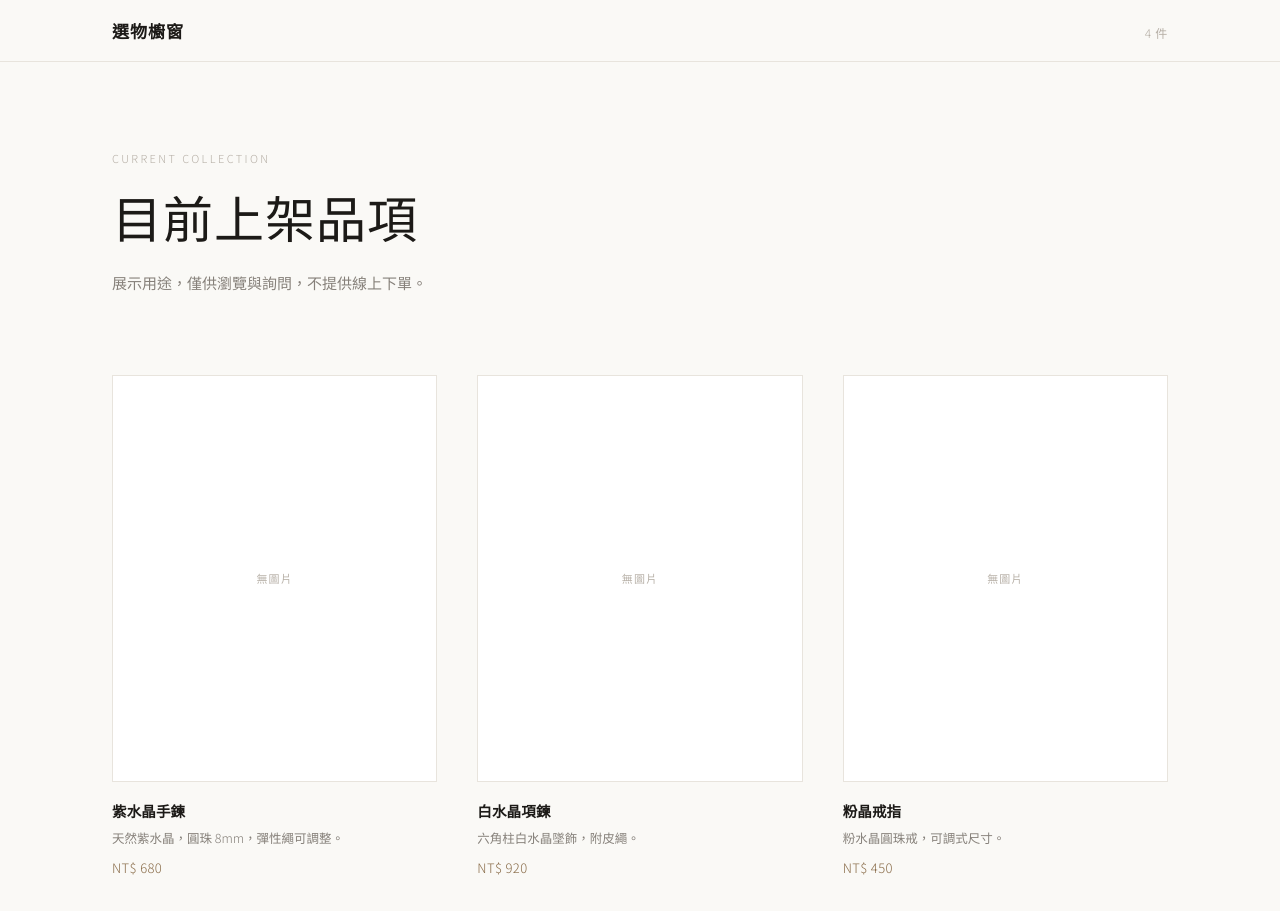
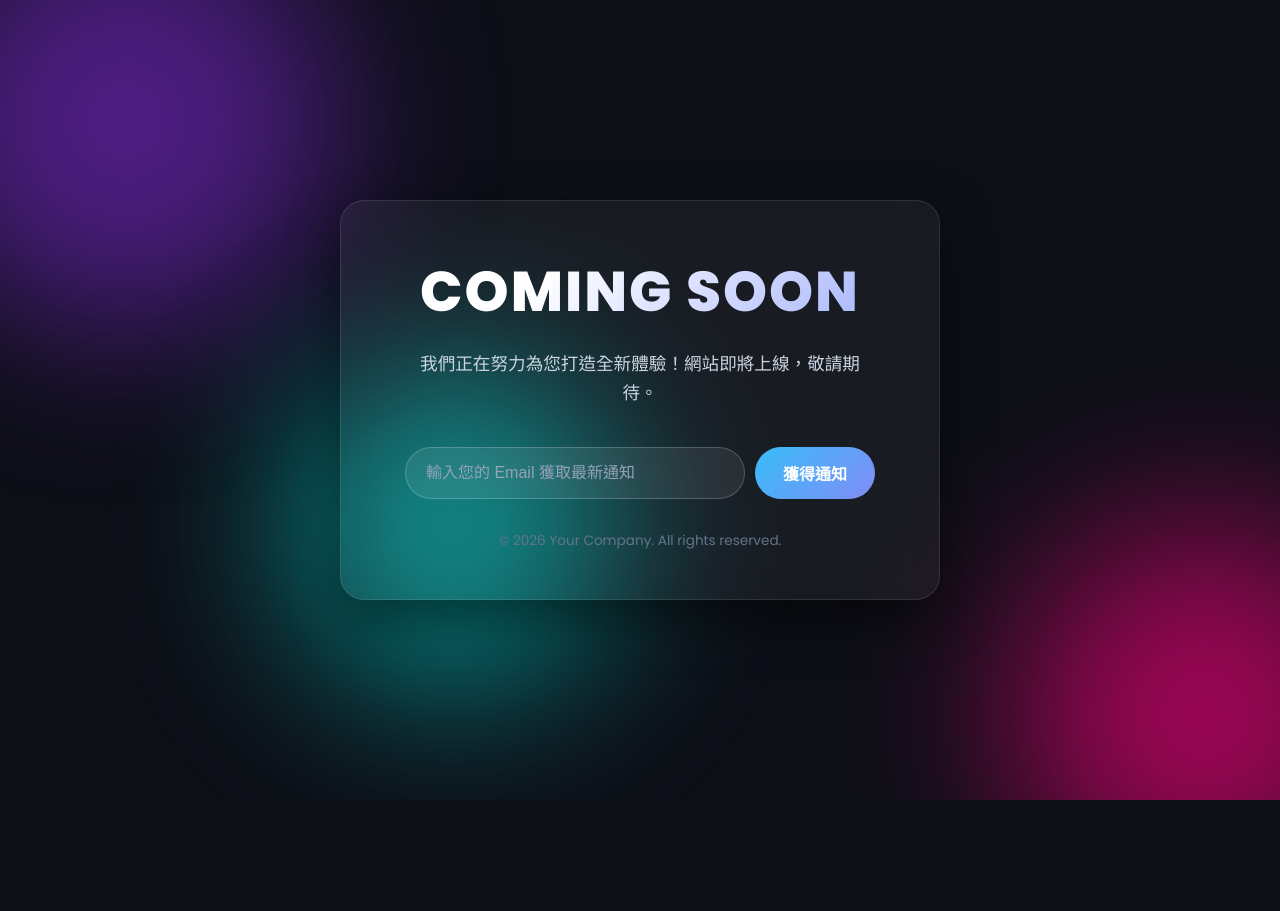
Before and after one commit to way8631-su/shopping, a plain HTML site: page index.html in a window 1280 px wide. Shown: the top 911 px of the page. After the commit the page ends 800 px from the top, so only its background shows below. Drawn offline with Linux system fonts and the light colour scheme.

Commit message:
Update index.html

```diff
--- a/index.html
+++ b/index.html
@@ -1,270 +1,238 @@
-<!doctype html>
-<html lang="zh-Hant">
+<!DOCTYPE html>
+<html lang="zh-TW">
 <head>
-<meta charset="UTF-8" />
-<title>選物櫥窗</title>
-<meta name="viewport" content="width=device-width, initial-scale=1" />
+    <meta charset="UTF-8">
+    <meta name="viewport" content="width=device-width, initial-scale=1.0">
+    <title>Coming Soon</title>
+    <!-- 引入 Google Fonts 提升字體質感 -->
     <link rel="preconnect" href="https://fonts.googleapis.com">
     <link rel="preconnect" href="https://fonts.gstatic.com" crossorigin>
-<link href="https://fonts.googleapis.com/css2?family=Shippori+Mincho:wght@500;600&family=Noto+Sans+TC:wght@300;400;500&display=swap" rel="stylesheet">
+    <link href="https://fonts.googleapis.com/css2?family=Poppins:wght@300;400;600;800&family=Noto+Sans+TC:wght@300;400;700&display=swap" rel="stylesheet">
+
     <style>
-  :root{
-    --bg: #faf9f6;
-    --surface: #ffffff;
-    --ink: #1c1a17;
-    --ink-soft: #86807a;
-    --ink-faint: #b6afa6;
-    --line: #e8e4dd;
-    --accent: #8a6d4a;
+        * {
+            margin: 0;
+            padding: 0;
+            box-sizing: border-box;
         }
-  @media (prefers-color-scheme: dark){
-    :root:not([data-theme="light"]){
-      --bg: #16140f;
-      --surface: #1e1b16;
-      --ink: #f3f0ea;
-      --ink-soft: #9b948a;
-      --ink-faint: #6b645b;
-      --line: #2c2820;
-      --accent: #cfa876;
+
+        body {
+            font-family: 'Poppins', 'Noto Sans TC', sans-serif;
+            background-color: #0d0f17;
+            color: #ffffff;
+            height: 100vh;
+            display: flex;
+            justify-content: center;
+            align-items: center;
+            overflow: hidden;
+            position: relative;
+        }
+
+        /* 動態流光背景效果 */
+        .background-blobs {
+            position: absolute;
+            width: 100%;
+            height: 100%;
+            top: 0;
+            left: 0;
+            z-index: 1;
+            overflow: hidden;
+        }
+
+        .blob {
+            position: absolute;
+            border-radius: 50%;
+            filter: blur(80px);
+            opacity: 0.6;
+            animation: float 10s infinite alternate ease-in-out;
+        }
+
+        .blob-1 {
+            width: 400px;
+            height: 400px;
+            background: #7928CA;
+            top: -100px;
+            left: -100px;
+        }
+
+        .blob-2 {
+            width: 350px;
+            height: 350px;
+            background: #FF0080;
+            bottom: -50px;
+            right: -50px;
+            animation-delay: -5s;
+        }
+
+        .blob-3 {
+            width: 300px;
+            height: 300px;
+            background: #00DFD8;
+            bottom: 20%;
+            left: 20%;
+            animation-delay: -3s;
+        }
+
+        @keyframes float {
+            0% {
+                transform: translate(0, 0) scale(1);
+            }
+            100% {
+                transform: translate(50px, 40px) scale(1.1);
             }
         }
-  :root[data-theme="dark"]{
-    --bg: #16140f;
-    --surface: #1e1b16;
-    --ink: #f3f0ea;
-    --ink-soft: #9b948a;
-    --ink-faint: #6b645b;
-    --line: #2c2820;
-    --accent: #cfa876;
+
+        /* 主要內容卡片（玻璃擬物風格） */
+        .container {
+            position: relative;
+            z-index: 10;
+            text-align: center;
+            padding: 3rem 4rem;
+            background: rgba(255, 255, 255, 0.05);
+            backdrop-filter: blur(16px);
+            -webkit-backdrop-filter: blur(16px);
+            border: 1px solid rgba(255, 255, 255, 0.1);
+            border-radius: 24px;
+            box-shadow: 0 20px 50px rgba(0, 0, 0, 0.5);
+            max-width: 600px;
+            width: 90%;
+            animation: fadeIn 1.2s ease-out;
         }
 
-  *{ box-sizing: border-box; }
-  body{
-    margin:0;
-    background: var(--bg);
-    color: var(--ink);
-    font-family: "Noto Sans TC", "Segoe UI", sans-serif;
-    font-weight: 300;
-    -webkit-font-smoothing: antialiased;
+        @keyframes fadeIn {
+            from {
+                opacity: 0;
+                transform: translateY(20px);
+            }
+            to {
+                opacity: 1;
+                transform: translateY(0);
+            }
         }
 
-  .topline{
-    border-bottom: 1px solid var(--line);
-  }
-  .topline-inner{
-    max-width: 1120px;
-    margin: 0 auto;
-    padding: 18px 32px;
-    display: flex;
-    align-items: baseline;
-    justify-content: space-between;
-  }
-  .mark{
-    font-family: "Shippori Mincho", serif;
-    font-size: 17px;
-    letter-spacing: 0.06em;
-    font-weight: 600;
-  }
-  .count{
-    font-size: 12px;
-    color: var(--ink-faint);
-    letter-spacing: 0.06em;
+        /* 標題與字體漸層 */
+        h1 {
+            font-size: 3.5rem;
+            font-weight: 800;
+            letter-spacing: 2px;
+            margin-bottom: 1rem;
+            background: linear-gradient(135deg, #FFF 30%, #a5b4fc 100%);
+            -webkit-background-clip: text;
+            -webkit-text-fill-color: transparent;
+            text-transform: uppercase;
         }
 
-  header{
-    max-width: 1120px;
-    margin: 0 auto;
-    padding: 88px 32px 64px;
-  }
-  .eyebrow{
-    font-size: 11px;
-    letter-spacing: 0.22em;
-    text-transform: uppercase;
-    color: var(--ink-faint);
-    margin-bottom: 18px;
-  }
-  h1{
-    font-family: "Shippori Mincho", serif;
-    font-weight: 500;
-    font-size: clamp(32px, 4.4vw, 50px);
-    line-height: 1.3;
-    margin: 0 0 20px;
-    text-wrap: balance;
-    letter-spacing: 0.02em;
-  }
-  .sub{
-    color: var(--ink-soft);
-    font-size: 15px;
-    line-height: 1.8;
-    max-width: 46ch;
+        p {
+            font-size: 1.1rem;
+            font-weight: 300;
+            color: #cbd5e1;
+            line-height: 1.6;
+            margin-bottom: 2.5rem;
         }
 
-  main{
-    max-width: 1120px;
-    margin: 0 auto;
-    padding: 0 32px 120px;
+        /* 訂閱/通知表單 */
+        .subscribe-form {
+            display: flex;
+            gap: 10px;
+            justify-content: center;
+            width: 100%;
         }
 
-  .grid{
-    display: grid;
-    grid-template-columns: repeat(auto-fill, minmax(260px, 1fr));
-    column-gap: 40px;
-    row-gap: 64px;
+        .subscribe-form input[type="email"] {
+            padding: 14px 20px;
+            border-radius: 50px;
+            border: 1px solid rgba(255, 255, 255, 0.2);
+            background: rgba(255, 255, 255, 0.08);
+            color: #fff;
+            font-size: 1rem;
+            outline: none;
+            flex: 1;
+            transition: all 0.3s ease;
         }
 
-  .card{
-    display: flex;
+        .subscribe-form input[type="email"]::placeholder {
+            color: #94a3b8;
+        }
+
+        .subscribe-form input[type="email"]:focus {
+            background: rgba(255, 255, 255, 0.15);
+            border-color: #38bdf8;
+            box-shadow: 0 0 15px rgba(56, 189, 248, 0.3);
+        }
+
+        .subscribe-form button {
+            padding: 14px 28px;
+            border-radius: 50px;
+            border: none;
+            background: linear-gradient(135deg, #38bdf8 0%, #818cf8 100%);
+            color: #fff;
+            font-weight: 600;
+            font-size: 1rem;
+            cursor: pointer;
+            transition: all 0.3s ease;
+            white-space: nowrap;
+        }
+
+        .subscribe-form button:hover {
+            transform: translateY(-2px);
+            box-shadow: 0 8px 20px rgba(56, 189, 248, 0.4);
+        }
+
+        .subscribe-form button:active {
+            transform: translateY(0);
+        }
+
+        /* 頁腳小字 */
+        .footer-text {
+            margin-top: 2rem;
+            font-size: 0.85rem;
+            color: #64748b;
+        }
+
+        /* 手機板適應 */
+        @media (max-width: 480px) {
+            .container {
+                padding: 2rem 1.5rem;
+            }
+
+            h1 {
+                font-size: 2.5rem;
+            }
+
+            .subscribe-form {
                 flex-direction: column;
             }
-  .card .imgwrap{
-    aspect-ratio: 4 / 5;
-    background: var(--surface);
-    border: 1px solid var(--line);
-    display:flex;
-    align-items:center;
-    justify-content:center;
-    overflow:hidden;
-    margin-bottom: 18px;
+
+            .subscribe-form button {
+                width: 100%;
             }
-  .card img{
-    width:100%;
-    height:100%;
-    object-fit: cover;
-    display:block;
-    transition: transform 0.5s ease;
-  }
-  .card:hover img{
-    transform: scale(1.035);
-  }
-  .noimg{
-    font-size: 11px;
-    letter-spacing: 0.1em;
-    color: var(--ink-faint);
-  }
-  .card .name{
-    font-size: 14.5px;
-    letter-spacing: 0.01em;
-    margin: 0 0 6px;
-  }
-  .card .desc{
-    font-size: 12.5px;
-    color: var(--ink-soft);
-    line-height: 1.7;
-    margin: 0 0 10px;
-  }
-  .card .price{
-    font-variant-numeric: tabular-nums;
-    font-size: 13px;
-    letter-spacing: 0.03em;
-    color: var(--accent);
-  }
-
-  .empty, .error{
-    text-align:center;
-    color: var(--ink-faint);
-    padding: 80px 20px;
-    font-size: 13px;
-    letter-spacing: 0.04em;
-  }
-
-  footer{
-    border-top: 1px solid var(--line);
-  }
-  .footer-inner{
-    max-width: 1120px;
-    margin: 0 auto;
-    padding: 28px 32px;
-    color: var(--ink-faint);
-    font-size: 11px;
-    letter-spacing: 0.04em;
         }
     </style>
 </head>
 <body>
-<div class="topline">
-  <div class="topline-inner">
-    <span class="mark">選物櫥窗</span>
-    <span class="count" id="count"></span>
+
+    <!-- 背景動態光暈 -->
+    <div class="background-blobs">
+        <div class="blob blob-1"></div>
+        <div class="blob blob-2"></div>
+        <div class="blob blob-3"></div>
+    </div>
+
+    <!-- 主要內容區塊 -->
+    <div class="container">
+        <h1>Coming Soon</h1>
+        <p>我們正在努力為您打造全新體驗！網站即將上線，敬請期待。</p>
+
+        <!-- Email 訂閱框 -->
+        <form class="subscribe-form" onsubmit="event.preventDefault(); alert('感謝您的訂閱！我們會第一時間通知您。');">
+            <input type="email" placeholder="輸入您的 Email 獲取最新通知" required>
+            <button type="submit">獲得通知</button>
+        </form>
+
+        <div class="footer-text">
+            © 2026 Your Company. All rights reserved.
         </div>
     </div>
 
-<header>
-  <div class="eyebrow">Current Collection</div>
-  <h1>目前上架品項</h1>
-  <p class="sub">展示用途，僅供瀏覽與詢問，不提供線上下單。</p>
-</header>
-
-<main>
-  <div id="grid" class="grid"></div>
-  <div id="status"></div>
-</main>
-
-<footer>
-  <div class="footer-inner">資料每次載入頁面時即時同步。</div>
-</footer>
-
-<script>
-  // 部署時把這裡換成 Apps Script 網頁應用程式網址（見 AppsScript/README.md）
-  const API_URL = "";
-
-  const SAMPLE_PRODUCTS = [
-    { id: 1, name: "紫水晶手鍊", price: 680, description: "天然紫水晶，圓珠 8mm，彈性繩可調整。", image: "" },
-    { id: 2, name: "白水晶項鍊", price: 920, description: "六角柱白水晶墜飾，附皮繩。", image: "" },
-    { id: 3, name: "粉晶戒指", price: 450, description: "粉水晶圓珠戒，可調式尺寸。", image: "" },
-    { id: 4, name: "黑曜石吊墜", price: 780, description: "天然黑曜石，附鍍銀鍊。", image: "" },
-  ];
-
-  function money(n){
-    const num = Number(n);
-    return isNaN(num) ? n : num.toLocaleString("zh-Hant-TW");
-  }
-
-  function renderProducts(products){
-    const grid = document.getElementById("grid");
-    const status = document.getElementById("status");
-    const count = document.getElementById("count");
-    grid.innerHTML = "";
-
-    if (!products.length){
-      status.innerHTML = '<div class="empty">目前沒有上架中的商品。</div>';
-      count.textContent = "";
-      return;
-    }
-    status.innerHTML = "";
-    count.textContent = products.length + " 件";
-
-    for (const p of products){
-      const card = document.createElement("div");
-      card.className = "card";
-      card.innerHTML = `
-        <div class="imgwrap">
-          ${p.image ? `<img src="${p.image}" alt="${p.name}" loading="lazy">` : `<span class="noimg">無圖片</span>`}
-        </div>
-        <h3 class="name">${p.name}</h3>
-        ${p.description ? `<p class="desc">${p.description}</p>` : ""}
-        <div class="price">NT$ ${money(p.price)}</div>
-      `;
-      grid.appendChild(card);
-    }
-  }
-
-  async function load(){
-    if (!API_URL){
-      renderProducts(SAMPLE_PRODUCTS);
-      document.getElementById("status").innerHTML =
-        '<div class="empty">目前顯示示範資料 — 接上 Google Sheet 後台後會自動換成真實商品。</div>';
-      return;
-    }
-    try{
-      const res = await fetch(API_URL);
-      const data = await res.json();
-      renderProducts(data.products || []);
-    }catch(err){
-      document.getElementById("status").innerHTML = '<div class="error">商品資料載入失敗，請稍後再試。</div>';
-    }
-  }
-
-  load();
-</script>
 </body>
 </html>
```
Lines whose indentation alone changed are shown as unchanged.
